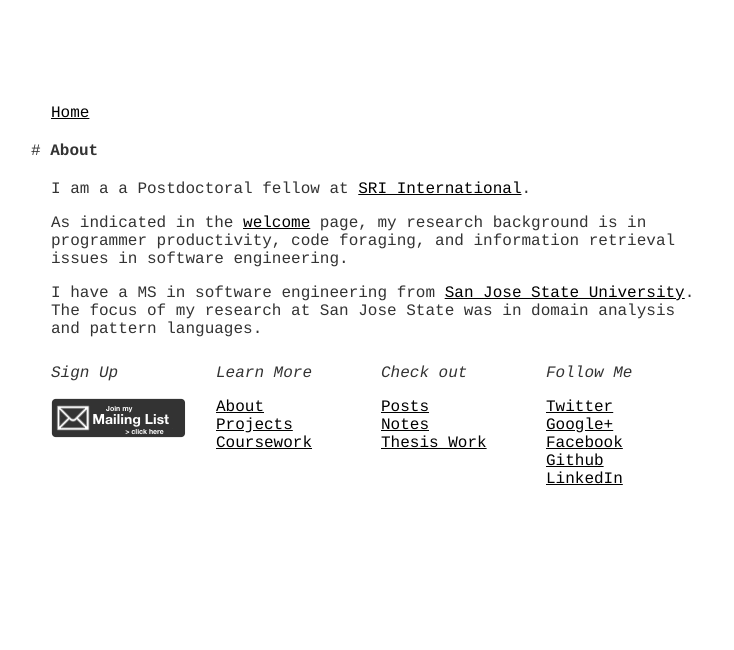
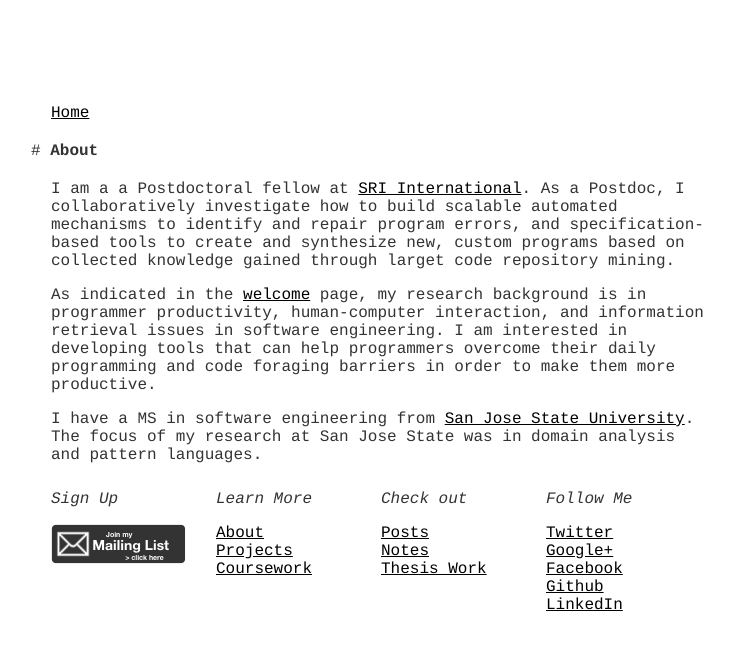
Before and after one commit to hsanchez/hsanchez.github.io, a Jekyll site: the page built from about/index.md, in a window 1280 px wide. Shown: the top 650 px of the page, without its empty margins (259-993 px from the left). Built offline with Jekyll 4.4.1, drawn with Linux system fonts in a browser that asks for light colours.

Commit message:
updates index and about section

```diff
--- a/about/index.md
+++ b/about/index.md
@@ -3,9 +3,8 @@
 title: About
 ---
 
-I am a a Postdoctoral fellow at [SRI International](https://www.sri.com/).
+I am a a Postdoctoral fellow at [SRI International](https://www.sri.com/). As a Postdoc, I collaboratively investigate how to build scalable automated mechanisms to identify and repair program errors, and specification-based tools to create and synthesize new, custom programs based on collected knowledge gained through larget code repository mining.
 
-As indicated in the [welcome](http://huascarsanchez.com) page, my research background is in programmer productivity, code foraging, and information retrieval issues in software engineering.
+As indicated in the [welcome](http://huascarsanchez.com) page, my research background is in programmer productivity, human-computer interaction, and information retrieval issues in software engineering. I am interested in developing tools that can help programmers overcome their daily programming and code foraging barriers in order to make them more productive.
 
-I have a MS in software engineering from [San Jose State University](http://www.sjsu.edu/). The
-focus of my research at San Jose State was in domain analysis and pattern languages.
+I have a MS in software engineering from [San Jose State University](http://www.sjsu.edu/). The focus of my research at San Jose State was in domain analysis and pattern languages.
```
Also changed, not shown: index.md (+3 -1 lines).
